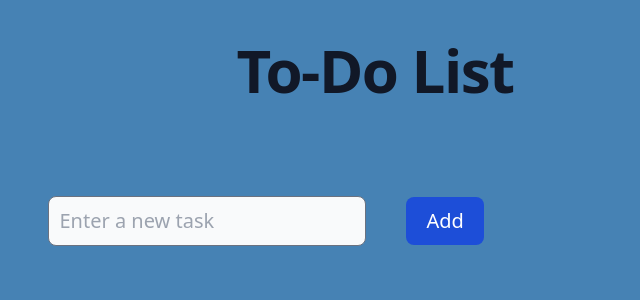
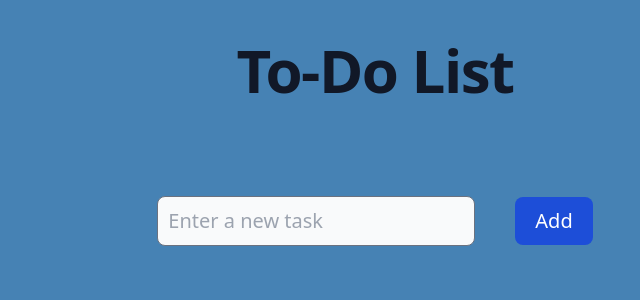
Before and after one commit to vgont/to-do-app, a React (Vite) app: page / in a window 1280 px wide. Shown: the top 300 px of the page, without its empty margins (265-905 px from the left). Built offline with nearby package versions, Linux system fonts and the light colour scheme; no server answers; the database is empty.

Commit message:
fix input width

```diff
--- a/src/App.tsx
+++ b/src/App.tsx
@@ -43,7 +43,7 @@
     <>
       <main className="flex flex-col justify-center items-center gap-20">
         <div><Title/></div>
-        <div><AddTodo/></div>
+        <div className="flex flex-col justify-center items-center gap-20"><AddTodo/></div>
         <div className="w-1/2 mx-0 my-auto">{todos.map((todo)=>(
           <Todo
           key={todo.id}
--- a/src/components/Todo.tsx
+++ b/src/components/Todo.tsx
@@ -38,11 +38,11 @@
             <input type="text"
             style={{ textDecoration: todo.completed? "line-through": "none"}}
             value={todo.task === ""? newTask : todo.task}
-            className="list"
             onChange={handleChange}
+            className="w-2/3"
             />
             <div>
-                <button className="border-0 outline-none cursor-pointer bg-transparent rounded-full m-3"
+                <button className="border-0 outline-none cursor-pointer bg-transparent rounded-full m-3 "
                 onClick={()=> toggleComplete(todo)}>
                 <CheckCircleIcon id ="i"/>
                 </button>
```
